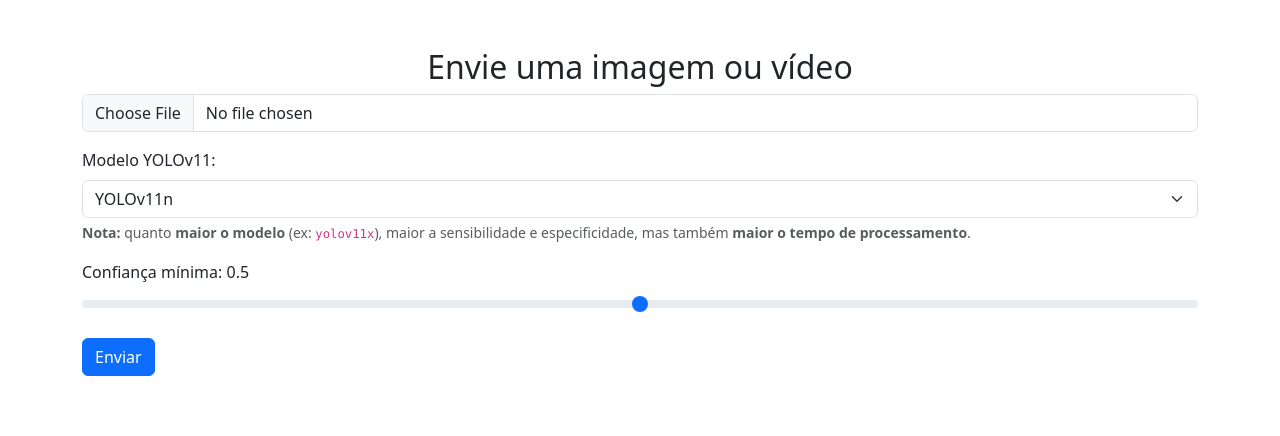
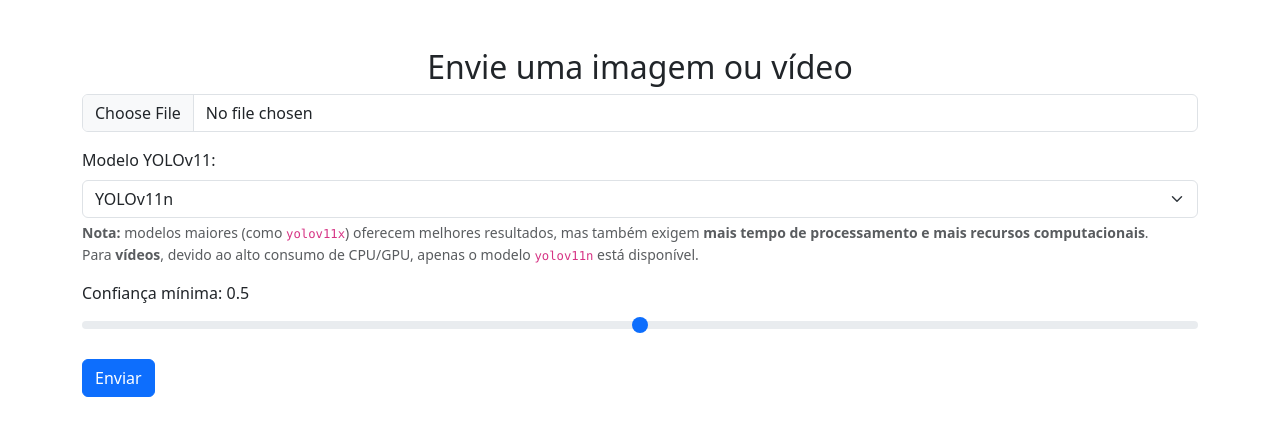
Before and after one commit to halangbacca/parasite-detector-frontend, a Vue app: page / in a window 1280 px wide. Shown: the top 436 px of the page. Built offline with nearby package versions, Linux system fonts and the light colour scheme.

Commit message:
Permite somente a seleção do modelo yolov11n para vídeos

```diff
--- a/src/components/UploadComponent.vue
+++ b/src/components/UploadComponent.vue
@@ -11,14 +11,16 @@
       <select id="modelSelect" v-model="selectedModel" class="form-select">
         <option disabled value="">Selecione um modelo</option>
         <option value="yolov11n">YOLOv11n</option>
-        <option value="yolov11s">YOLOv11s</option>
-        <option value="yolov11m">YOLOv11m</option>
-        <option value="yolov11l">YOLOv11l</option>
-        <option value="yolov11x">YOLOv11x</option>
+        <option value="yolov11s" :disabled="isVideo">YOLOv11s</option>
+        <option value="yolov11m" :disabled="isVideo">YOLOv11m</option>
+        <option value="yolov11l" :disabled="isVideo">YOLOv11l</option>
+        <option value="yolov11x" :disabled="isVideo">YOLOv11x</option>
       </select>
       <div class="form-text mt-1">
-        <strong>Nota:</strong> quanto <strong>maior o modelo</strong> (ex: <code>yolov11x</code>), maior a sensibilidade
-        e especificidade, mas também <strong>maior o tempo de processamento</strong>.
+        <strong>Nota:</strong> modelos maiores (como <code>yolov11x</code>) oferecem melhores resultados, mas também
+        exigem <strong>mais tempo de processamento e mais recursos computacionais</strong>.<br>
+        Para <strong>vídeos</strong>, devido ao alto consumo de CPU/GPU, apenas o modelo <code>yolov11n</code> está
+        disponível.
       </div>
     </div>
 
@@ -85,6 +87,7 @@
       selectedModel: "yolov11n",
       csvUrl: null,
       pdfUrl: null,
+      isVideo: false,
     };
   },
   methods: {
@@ -94,6 +97,13 @@
       this.detectionsCount = {};
       this.csvUrl = null;
       this.pdfUrl = null;
+
+      if (this.file && this.file.type.startsWith("video")) {
+        this.isVideo = true;
+        this.selectedModel = "yolov11n";
+      } else {
+        this.isVideo = false;
+      }
     },
     async uploadFile() {
       if (!this.file) {
```
